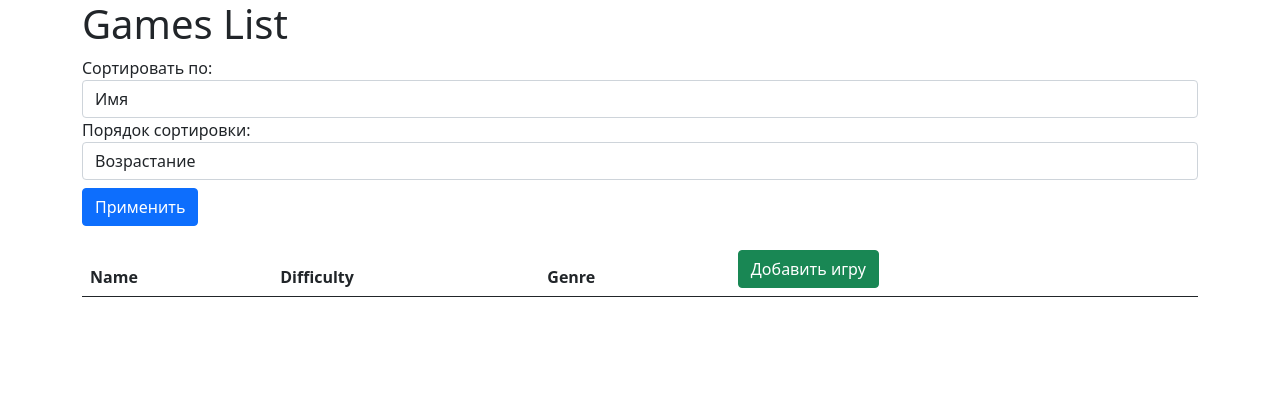
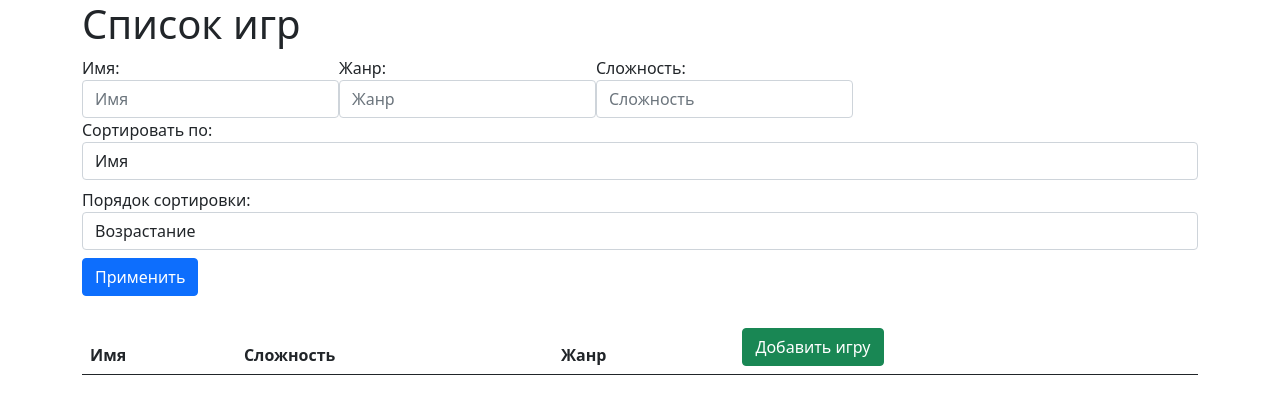
Before and after one commit to arkovy/GameLibraryy, a Django app: page / in a window 1280 px wide. Shown: the top 414 px of the page. Run offline with Django 5.2, Linux system fonts and the light colour scheme; data that the repository does not hold is empty; some libraries are stand-ins or nearby versions.

Commit message:
add search in list

```diff
--- a/core/templates/game_list.html
+++ b/core/templates/game_list.html
@@ -2,31 +2,49 @@
 {% load django_bootstrap5 %}
 
 {% block content %}
-    <h1>Games List</h1>
+    <h1>Список игр</h1>
     <form method="get">
-        <div class="form-group">
+        <div class="d-flex align-items-center">
+            <div class="form-group mr-3">
+                <label for="search_name">Имя:</label>
+                <input type="text" id="search_name" name="search_name" class="form-control" placeholder="Имя" value="{{ request.GET.search_name }}">
+            </div>
+            <div class="form-group mr-3">
+                <label for="search_genre">Жанр:</label>
+                <input type="text" id="search_genre" name="search_genre" class="form-control" placeholder="Жанр" value="{{ request.GET.search_genre }}">
+            </div>
+            <div class="form-group mr-3">
+                <label for="search_difficulty">Сложность:</label>
+                <input type="text" id="search_difficulty" name="search_difficulty" class="form-control" placeholder="Сложность" value="{{ request.GET.search_difficulty }}">
+            </div>
+        </div>
+        <div class="form-row align-items-center">
+            <div class="col-auto">
                 <label for="sort_by">Сортировать по:</label>
-            <select id="sort_by" name="sort_by" class="form-control">
+                <select id="sort_by" name="sort_by" class="form-control mb-2">
                     <option value="name" {% if request.GET.sort_by == 'name' %}selected{% endif %}>Имя</option>
                     <option value="difficulty" {% if request.GET.sort_by == 'difficulty' %}selected{% endif %}>Сложность</option>
                     <option value="genre" {% if request.GET.sort_by == 'genre' %}selected{% endif %}>Жанр</option>
                 </select>
             </div>
-        <div class="form-group">
+            <div class="col-auto">
                 <label for="sort_order">Порядок сортировки:</label>
-            <select id="sort_order" name="sort_order" class="form-control">
+                <select id="sort_order" name="sort_order" class="form-control mb-2">
                     <option value="asc" {% if request.GET.sort_order == 'asc' %}selected{% endif %}>Возрастание</option>
                     <option value="desc" {% if request.GET.sort_order == 'desc' %}selected{% endif %}>Убывание</option>
                 </select>
             </div>
-        <button type="submit" class="btn btn-primary mt-2">Применить</button>
+            <div class="col-auto align-self-end">
+                <button type="submit" class="btn btn-primary mb-2">Применить</button>
+            </div>
+        </div>
     </form>
     <table class="table table-striped">
         <thead>
             <tr>
-                <th>Name</th>
-                <th>Difficulty</th>
-                <th>Genre</th>
+                <th>Имя</th>
+                <th>Сложность</th>
+                <th>Жанр</th>
                 <td>
                     <a href="{% url 'game-create' %}" class="btn btn-success">Добавить игру</a>
                 </td>
--- a/core/views.py
+++ b/core/views.py
@@ -10,11 +10,25 @@ class IndexView(ListView):
     context_object_name = 'games'
 
     def get_queryset(self):
+        search_name = self.request.GET.get('search_name', '')
+        search_genre = self.request.GET.get('search_genre', '')
+        search_difficulty = self.request.GET.get('search_difficulty', '')
         sort_by = self.request.GET.get('sort_by', 'name')
         sort_order = self.request.GET.get('sort_order', 'asc')
+
+        queryset = Game.objects.all()
+
+        if search_name:
+            queryset = queryset.filter(name__icontains=search_name)
+        if search_genre:
+            queryset = queryset.filter(genre__icontains=search_genre)
+        if search_difficulty:
+            queryset = queryset.filter(difficulty__icontains=search_difficulty)
+
         if sort_order == 'desc':
             sort_by = '-' + sort_by
-        return Game.objects.all().order_by(sort_by)
+
+        return queryset.order_by(sort_by)
 
 
 class GameCreateView(CreateView):
```
Lines whose indentation alone changed are shown as unchanged.
